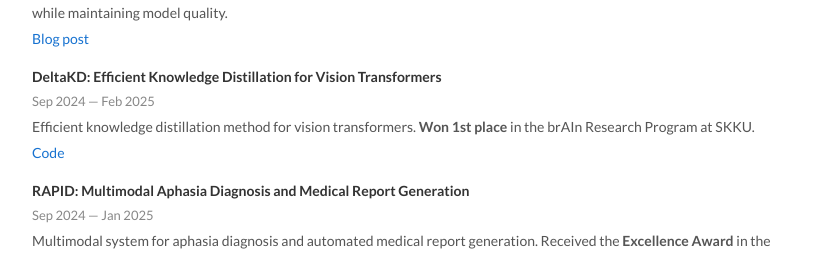
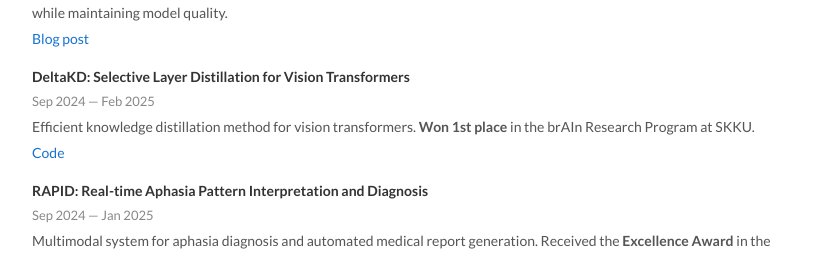
Before and after one commit to serizard/serizard.github.io, a plain HTML site: page index.html in a window 1280 px wide. Shown: the part 1598-1851 px from the top of the page, without its empty margins (228-1051 px from the left). Drawn offline with Linux system fonts and the light colour scheme.

Commit message:
Update project titles in index.html for clarity and accuracy

```diff
--- a/index.html
+++ b/index.html
@@ -149,7 +149,7 @@
       </div>
 
       <div class="project-entry">
-        <h3>DeltaKD: Efficient Knowledge Distillation for Vision Transformers</h3>
+        <h3>DeltaKD: Selective Layer Distillation for Vision Transformers</h3>
         <p class="project-period">Sep 2024 — Feb 2025</p>
         <p class="project-desc">
           Efficient knowledge distillation method for vision transformers. <strong>Won 1st place</strong> in the brAIn Research Program at SKKU.
@@ -160,7 +160,7 @@
       </div>
 
       <div class="project-entry">
-        <h3>RAPID: Multimodal Aphasia Diagnosis and Medical Report Generation</h3>
+        <h3>RAPID: Real-time Aphasia Pattern Interpretation and Diagnosis</h3>
         <p class="project-period">Sep 2024 — Jan 2025</p>
         <p class="project-desc">
           Multimodal system for aphasia diagnosis and automated medical report generation. Received the <strong>Excellence Award</strong> in the SKKU Co-Deep Learning Project.
```
